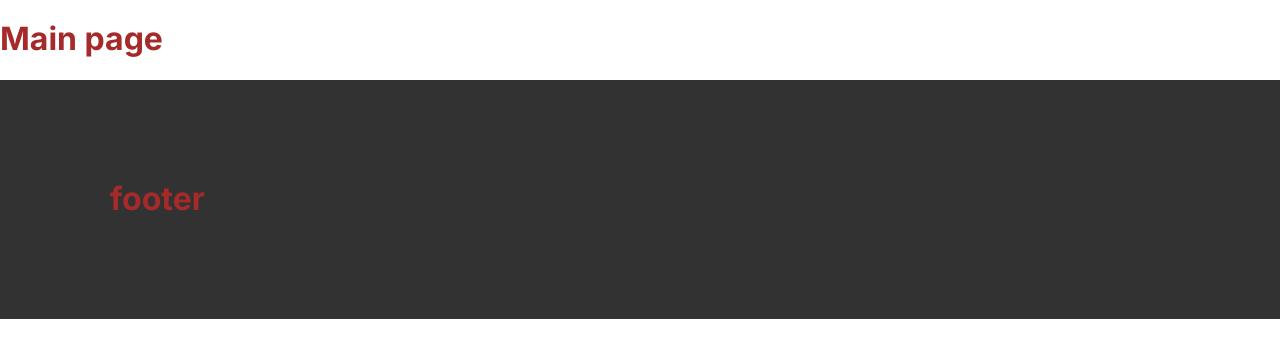
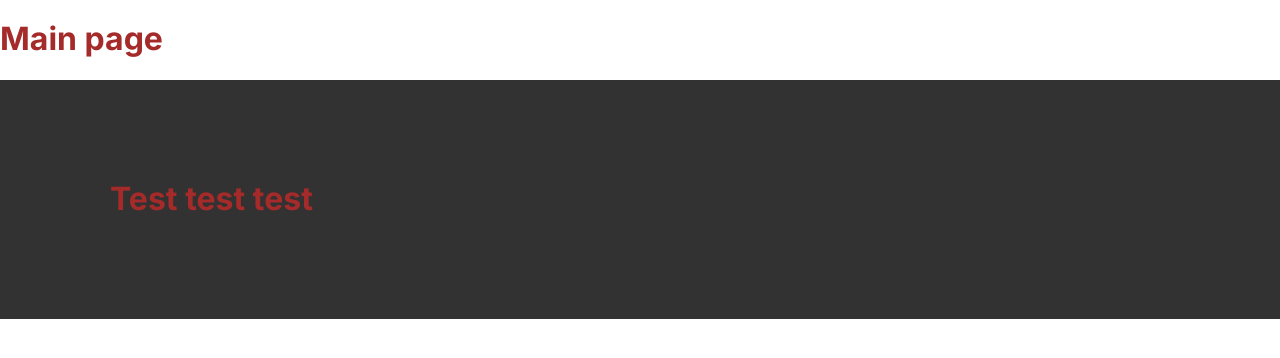
Before and after one commit to juliakocur/eCommerce, a React app: page /#/main in a window 1280 px wide. Shown: the top 358 px of the page. Built offline with nearby package versions, Linux system fonts and the light colour scheme.

Commit message:
feat: add test text

```diff
--- a/src/components/Footer/Footre.tsx
+++ b/src/components/Footer/Footre.tsx
@@ -3,7 +3,7 @@ import './Footer.scss';
 const Footer = () => {
   return (
     <div className="wrapperFooter">
-      <h1>footer</h1>
+      <h1>Test test test</h1>
     </div>
   );
 };
```
Also changed, not shown: src/components/Footer/Footer.scss (line endings or trailing spaces).
